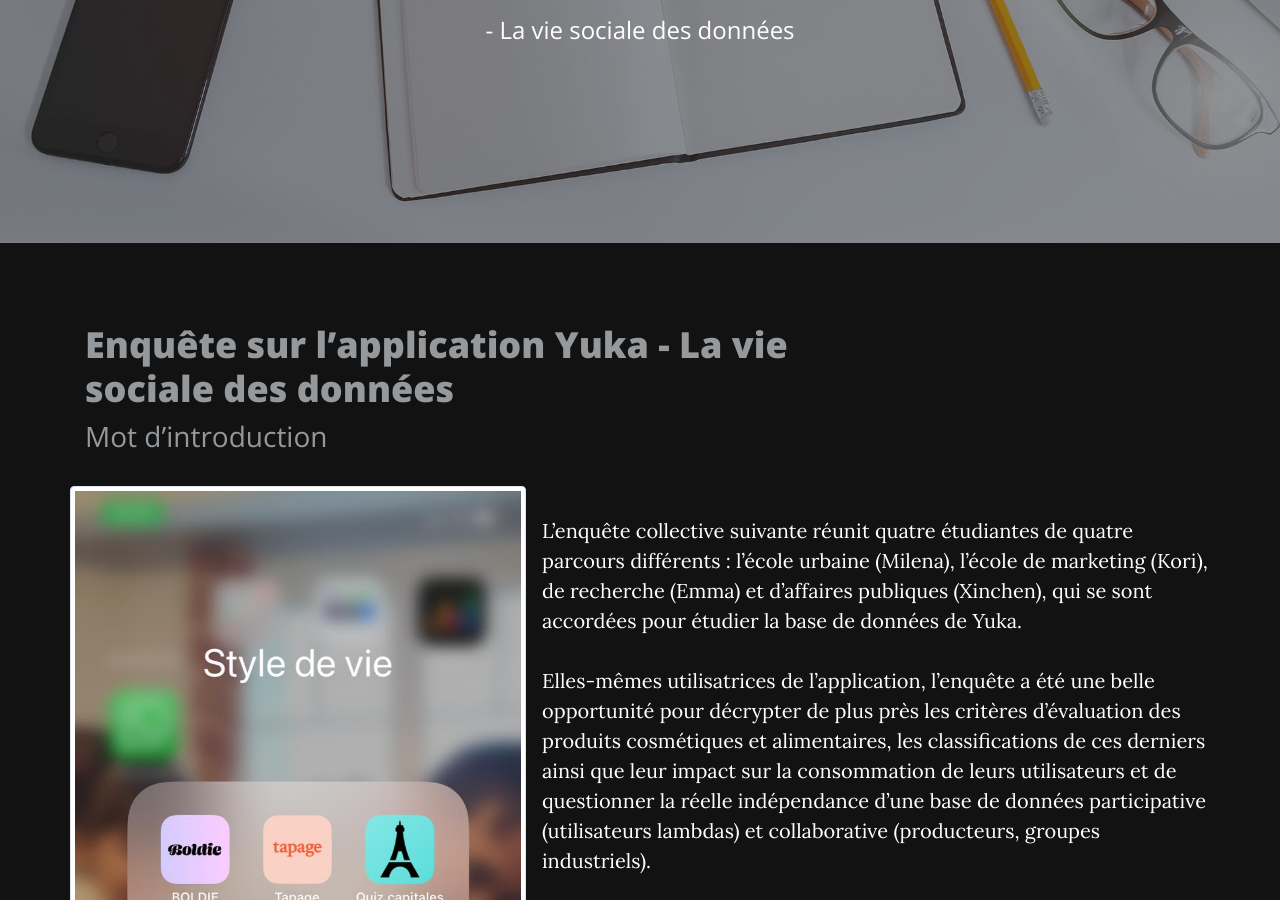
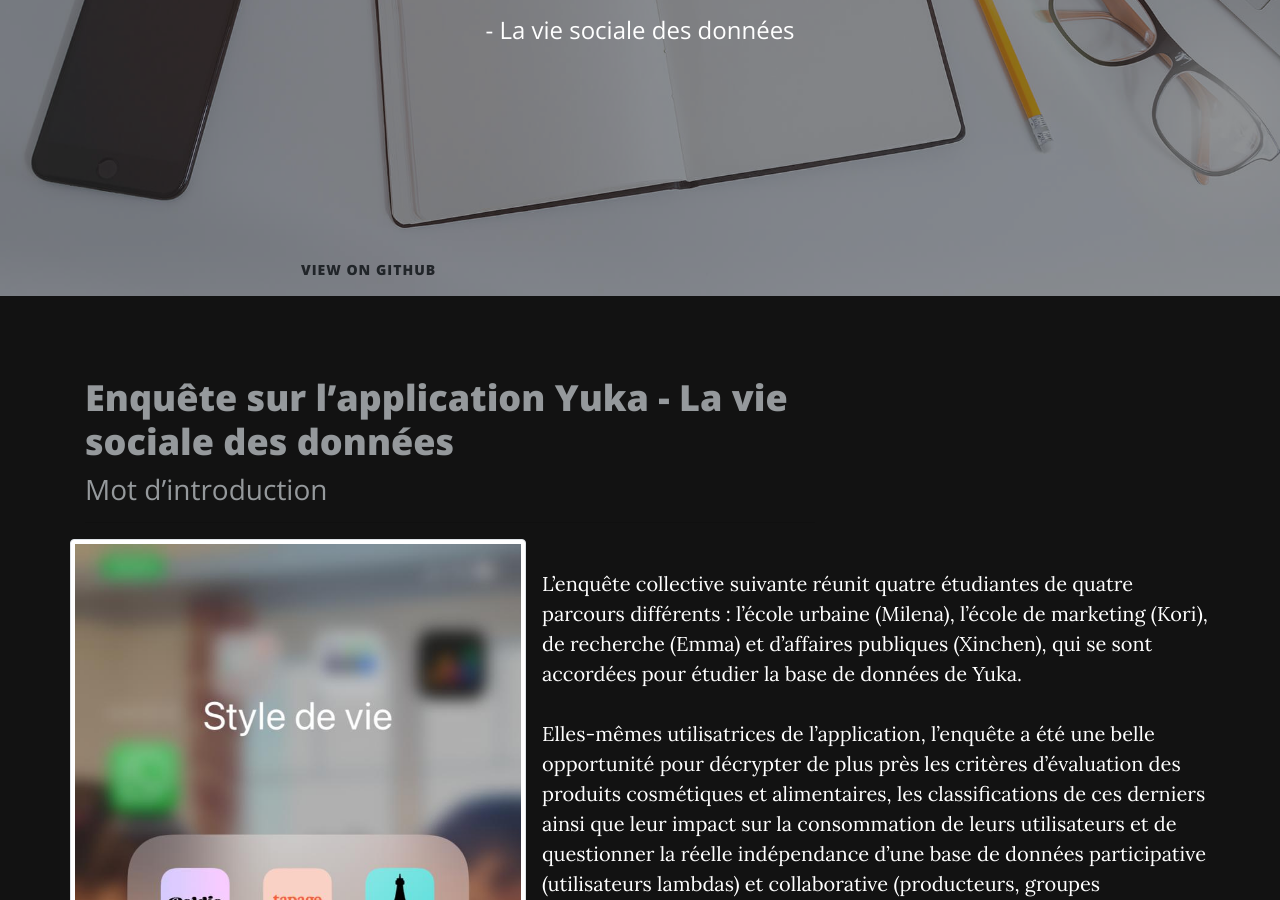
Before and after one commit to koneeko/Rendu-Yuka, a Jekyll site: the page built from index.html, in a window 1280 px wide and 900 px high, scrolled down 481 px. Built offline with Jekyll 4.4.1, drawn with Linux system fonts in a browser that asks for light colours.

Commit message:
Update index.html

```diff
--- a/index.html
+++ b/index.html
@@ -22,7 +22,9 @@
             <div class="row">
                 <div class="col-md-10 col-lg-8 mx-auto">
                     <div class="site-heading">
-                        <h1><a href="index.html"><strong>Enquête sur l’application Yuka </strong></a><br></h1><span class="subheading">- La vie sociale des données</span></div>
+                        <h1><a href="index.html"><strong>Enquête sur l’application Yuka </strong></a><br></h1><span class="subheading">- La vie sociale des données</span>
+                    </div>
+                    <a href="#" class="btn">View on Github</a>
                 </div>
             </div>
         </div>
```
